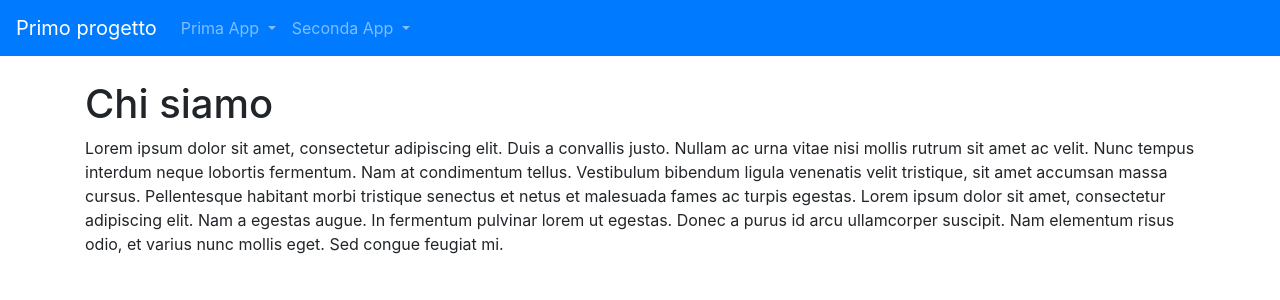
After one commit to SteMotta/primo_progetto, a Django app: template prima_app/templates/prima_app/chi_siamo.html in a window 1280 px wide. The commit adds this page. Shown: the top 300 px of the page. Run offline with Django 5.2, Linux system fonts and the light colour scheme; the template is opened without the code that fills it, so the values that code supplies are empty.

Commit message:
Spostato base.html in /templates

```diff
--- /dev/null
+++ b/prima_app/templates/prima_app/chi_siamo.html
@@ -0,0 +1,15 @@
+{% extends "base.html"%}
+
+{% block title%} {{block.super}} | Chi siamo {% endblock title%}
+
+{% block content%}
+    <h1>Chi siamo</h1>
+    <p>Lorem ipsum dolor sit amet, consectetur adipiscing elit. Duis a convallis justo.
+        Nullam ac urna vitae nisi mollis rutrum sit amet ac velit. Nunc tempus interdum neque
+        lobortis fermentum. Nam at condimentum tellus. Vestibulum bibendum ligula venenatis velit
+        tristique, sit amet accumsan massa cursus. Pellentesque habitant morbi tristique senectus
+        et netus et malesuada fames ac turpis egestas. Lorem ipsum dolor sit amet, consectetur
+        adipiscing elit. Nam a egestas augue. In fermentum pulvinar lorem ut egestas. Donec a
+        purus id arcu ullamcorper suscipit. Nam elementum risus odio, et varius nunc mollis eget.
+        Sed congue feugiat mi. </p>
+{% endblock content%}
--- a/prima_app/templates/prima_app/index.html
+++ b/prima_app/templates/prima_app/index.html
@@ -6,6 +6,7 @@
     <ol>
         <li><a href="{% url 'prima_app:homepage'%}">Home page benvenuto</a></li>
         <li><a href="{% url 'prima_app:welcome'%}">Welcome</a></li>
+        <li><a href="{% url 'prima_app:chi_siamo'%}">Chi siamo</a></li>
         <li><a href="{% url 'prima_app:lista'%}">Lista</a></li>
         <li><a href="{% url 'prima_app:variabili'%}">Variabili</a></li>
     </ol>
--- a/prima_app/urls.py
+++ b/prima_app/urls.py
@@ -1,11 +1,12 @@
 from django.urls import path
-from prima_app.views import homepage, welcome, lista, variabili, index
+from prima_app.views import homepage, welcome, lista, variabili, index, chi_siamo
 app_name = "prima_app"
 urlpatterns = [
     path('homepage', homepage, name="homepage"),
     path('welcome', welcome, name="welcome"),
     path('lista', lista, name="lista"),
     path('variabili', variabili, name="variabili"),
+    path('chi_siamo', chi_siamo, name="chi_siamo"),
     path('', index, name="index"),
 
 ]
--- a/prima_app/views.py
+++ b/prima_app/views.py
@@ -18,5 +18,8 @@ def variabili(request):
     }
     return render(request, "prima_app/variabili.html", context)
 
+def chi_siamo(request):
+    return render(request, "prima_app/chi_siamo.html")
+
 def index(request):
     return render(request, "prima_app/index.html")
--- a/primo_progetto/settings.py
+++ b/primo_progetto/settings.py
@@ -60,7 +60,6 @@ TEMPLATES = [
         'BACKEND': 'django.template.backends.django.DjangoTemplates',
         'DIRS': [os.path.join(BASE_DIR, 'prima_app/templates/prima_app'),
                  os.path.join(BASE_DIR, 'seconda_app/templates/seconda_app'),
-                 os.path.join(BASE_DIR, 'primo_progetto/templates'),
                  os.path.join(BASE_DIR, 'templates')],
         'APP_DIRS': True,
         'OPTIONS': {
--- a/primo_progetto/templates/base.html
+++ b/templates/base.html
@@ -45,7 +45,8 @@
                 </a>
                 <div class="dropdown-menu" aria-labelledby="primaAppDropdownMenuLink">
                     <a class="dropdown-item" href="{% url 'prima_app:index'%}">Index</a>
-                    <a class="dropdown-item" href="{% url 'prima_app:homepage'%}">Home page benvenuto</a>
+                    <a class="dropdown-item" href="{% url 'prima_app:homepage'%}">Home page</a>
+                    <a class="dropdown-item" href="{% url 'prima_app:chi_siamo'%}">Chi siamo</a>
                     <a class="dropdown-item" href="{% url 'prima_app:welcome'%}">Welcome</a>
                     <a class="dropdown-item" href="{% url 'prima_app:lista'%}">Lista</a>
                     <a class="dropdown-item" href="{% url 'prima_app:variabili'%}">Variabili</a>
```
